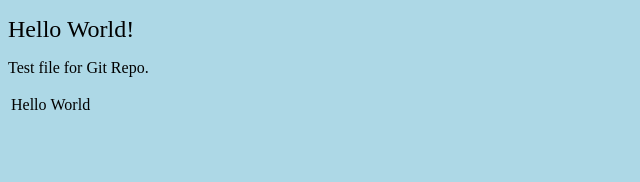
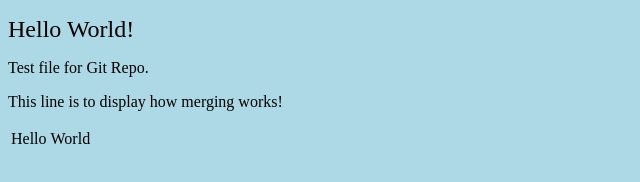
Before and after one commit to zmaz3000/hello-world, a plain HTML site: page index.html in a window 1280 px wide. Shown: the whole page, without its empty margins (0-640 px from the left). Drawn offline with Linux system fonts and the light colour scheme.

Commit message:
updated index.html with emergency fix

```diff
--- a/index.html
+++ b/index.html
@@ -10,6 +10,7 @@
 <body>
     <h1>Hello World!</h1>
     <p>Test file for Git Repo.</p>
+    <p>This line is to display how merging works!</p>
 
     <main>
         <table>
```
